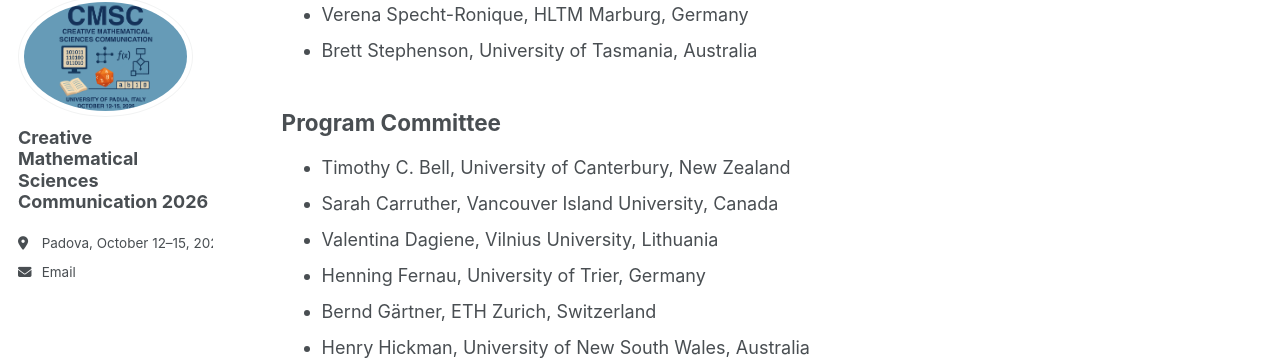
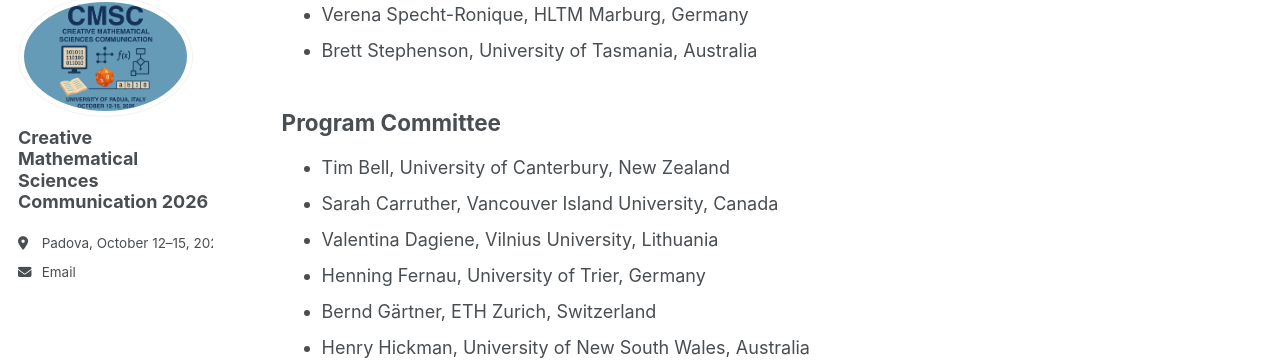
Before and after one commit to CMSC2026/cmsc2026.github.io, a Jekyll site: the page built from _pages/committees.md, in a window 1280 px wide and 900 px high, scrolled down 698 px. Shown: the part 103-463 px from the top of the window. Built offline with Jekyll 4.4.1, drawn with Linux system fonts in a browser that asks for light colours; a script that is not in the unit is left out.

Commit message:
updated PC members

```diff
--- a/_pages/committees.md
+++ b/_pages/committees.md
@@ -30,7 +30,7 @@ author_profile: true
 
 ## Program Committee
 
-- Timothy C. Bell, University of Canterbury, New Zealand
+- Tim Bell, University of Canterbury, New Zealand
 - Sarah Carruther, Vancouver Island University, Canada
 - Valentina Dagiene, Vilnius University, Lithuania
 - Henning Fernau, University of Trier, Germany
```
Also changed, not shown: 1 other file.
